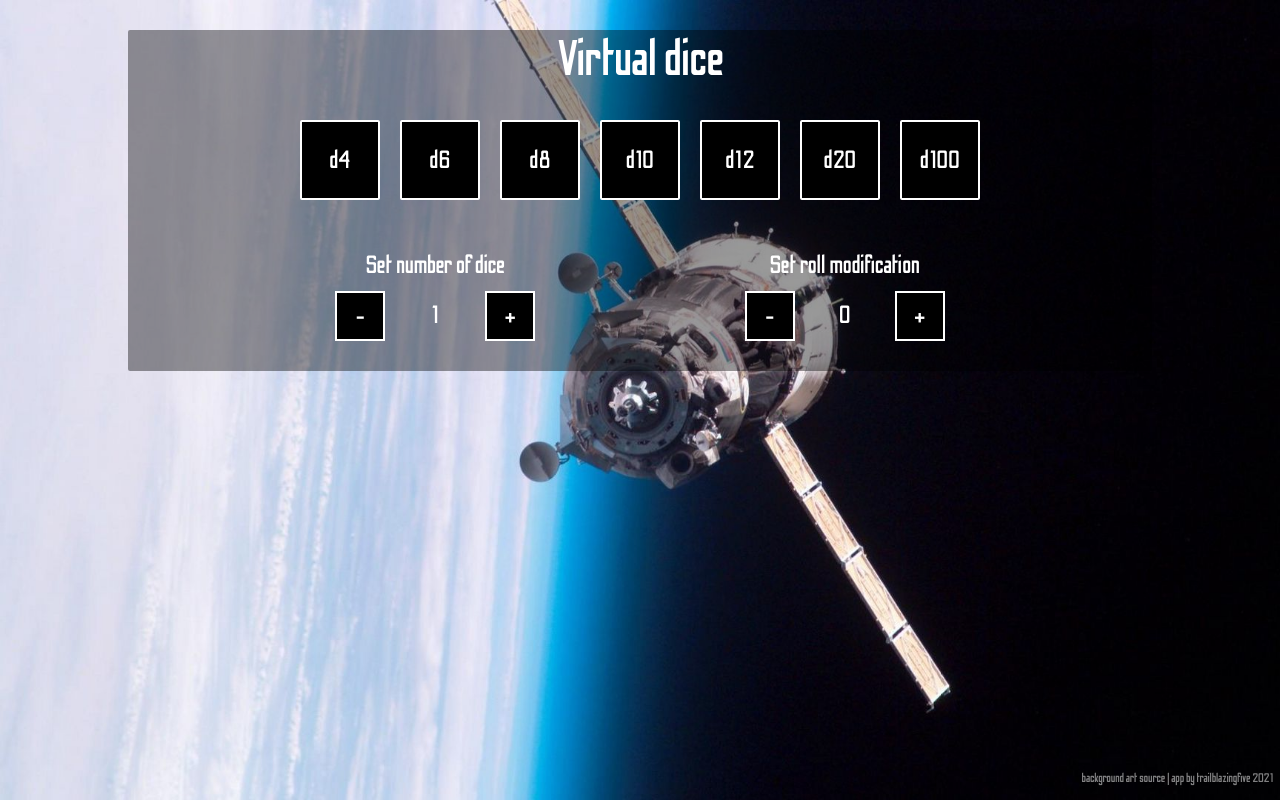
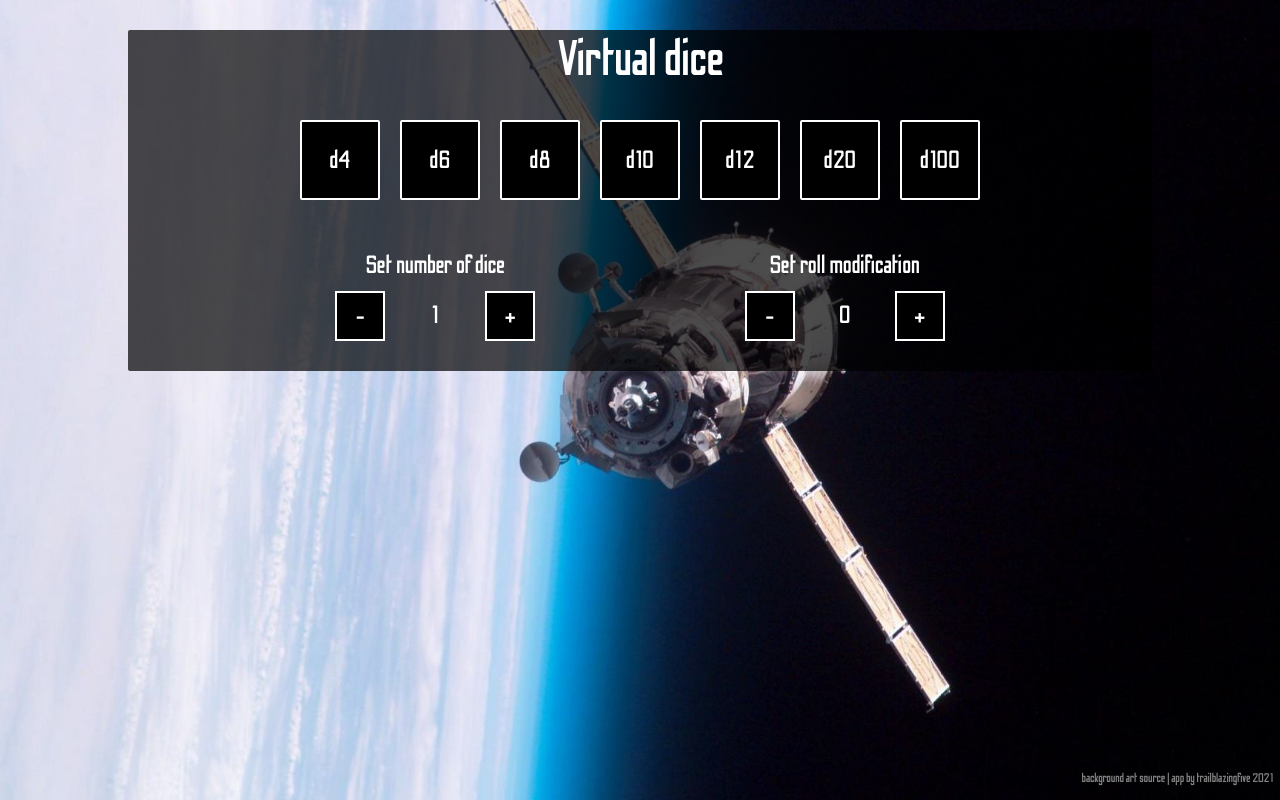
Before and after one commit to trailblazingfive/virtual-dice, a React (Create React App) app: page / in a window 1280 px wide. Built offline with nearby package versions, Linux system fonts and the light colour scheme.

Commit message:
darker-bg

```diff
--- a/src/App.css
+++ b/src/App.css
@@ -3,7 +3,7 @@
   width: 80%;
   margin-top: 30px;
   border-radius: 2px;
-  background-color: rgba(0, 0, 0, 0.4);
+  background-color: rgba(0, 0, 0, 0.7);
 }
 
 @media screen and (min-width:300px) and (max-width:1000px) {
```
